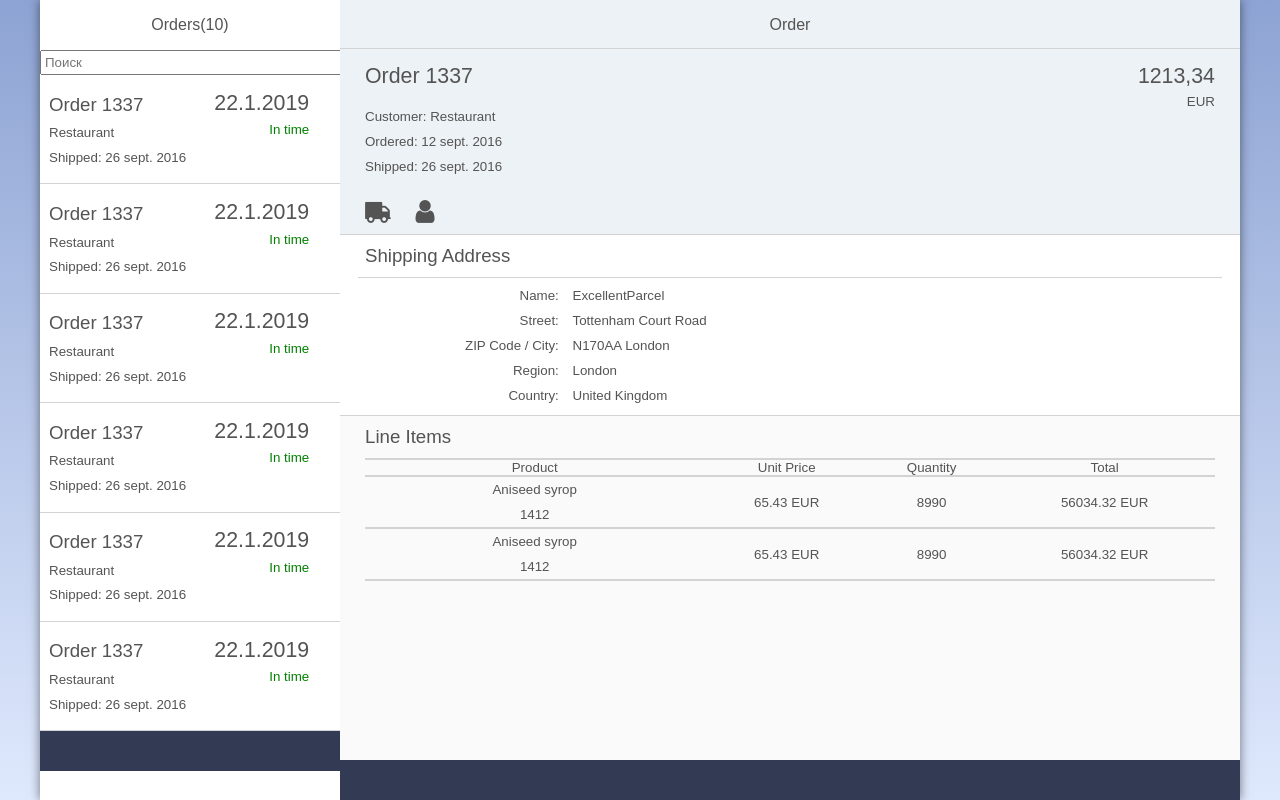
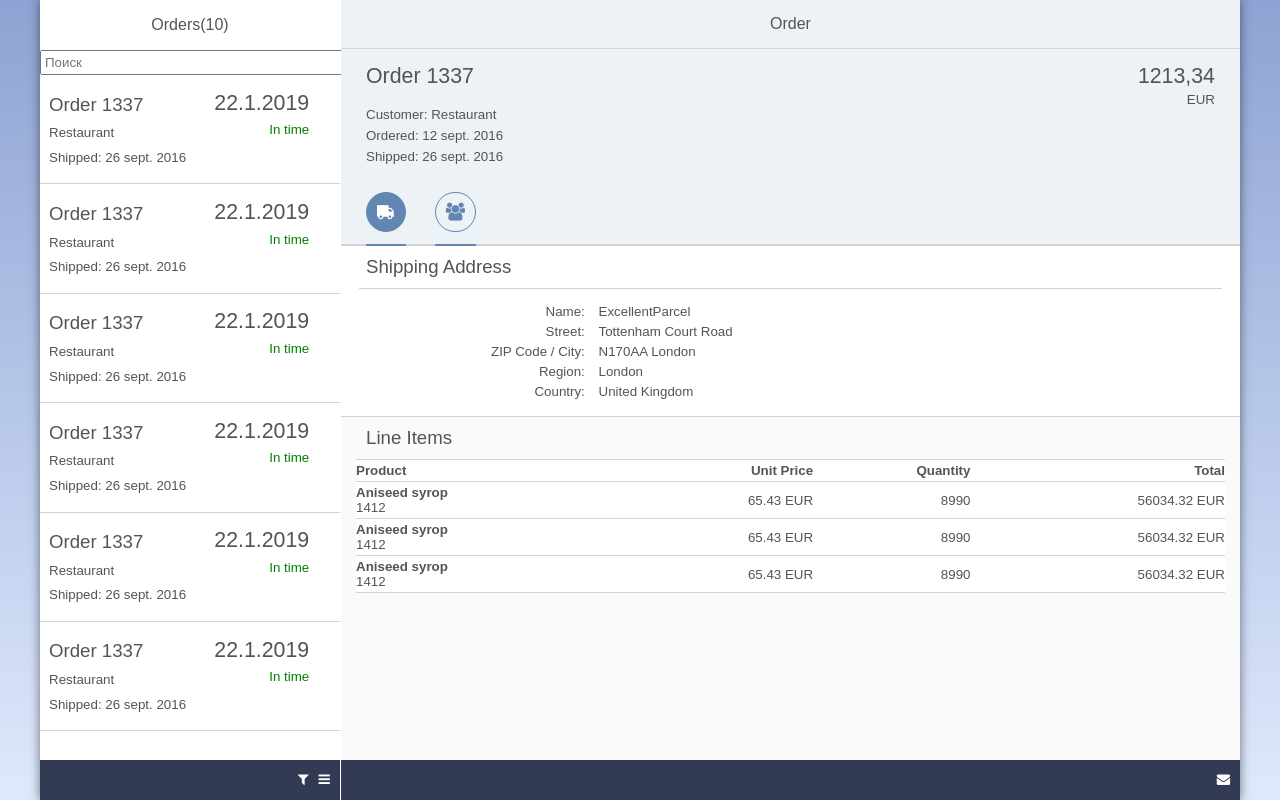
Before and after one commit to VladimirGitsarev/LeverX-Courses, a plain HTML site: page index.html in a window 1280 px wide. Drawn offline with Linux system fonts and the light colour scheme.

Commit message:
Update content

```diff
--- a/index.html
+++ b/index.html
@@ -12,12 +12,13 @@
             <div class="leftbar">
                 <header>
                     <p>Orders(10)</p>
+                </header>
                 <div class="search">
                     <form>
                         <input type="text" placeholder="Поиск">
                     </form>
                  </div>
-                </header>
+
                 <div class="orders">
                     <div class="order">
                         <div class="left">
@@ -86,7 +87,10 @@
                             </div>
                         </div>
                 </div>
-                <footer></footer>
+                <footer>
+                    <i class="fa fa-filter"></i>
+                    <i class="fa fa-bars"></i>
+                </footer>
             </div>
             <div class="info">
                 <header><p>Order</p></header>
@@ -97,8 +101,8 @@
                             <br><p class="customer">Customer: Restaurant</p>
                             <p class = "ordered">Ordered: 12 sept. 2016</p>
                             <p class="shipped">Shipped: 26 sept. 2016</p>
-                            <i class="fa fa-truck fa-flip-horizontal fa-2x"></i>
-                            <i class="fa fa-user fa-2x"></i>
+                            <div class="icon-container"><i class="fa fa-truck fa-flip-horizontal chosen-icon"></i></div>
+                            <div class="icon-container"><i class="fa fa-users unchosen-icon"></i></div>
                             </div>
                         <div class="right">
                             <p class="price"> 1213,34</p>
@@ -108,7 +112,7 @@
                     <div class="shipping-info">
                         <p class="address">Shipping Address</p>
                         <p class="border"></p>
-                        <div>
+                        <div class="left-right">
                         <div class="left">
                             <p>Name: </p>
                             <p>Street: </p>
@@ -127,9 +131,10 @@
                     </div>
                     <div class="order-table">
                         <p class="line-items">Line Items</p>
-                        <table id="line-items-table">
+                        <div class="line-items-table">
+                        <table>
                             <tr>
-                                <td>Product</td><td>Unit Price</td><td>Quantity</td><td>Total</td>
+                                <th>Product</td><th>Unit Price</th><th>Quantity</th><th>Total</th>
                             </tr>
                             <tr>
                                 <td><p>Aniseed syrop</p><p>1412</p></td><td>65.43 EUR</td><td>8990</td><td>56034.32 EUR</td>
@@ -137,10 +142,17 @@
                             <tr>
                                 <td><p>Aniseed syrop</p><p>1412</p></td><td>65.43 EUR</td><td>8990</td><td>56034.32 EUR</td>
                             </tr>
+                            <tr>
+                                <td><p>Aniseed syrop</p><p>1412</p></td><td>65.43 EUR</td><td>8990</td><td>56034.32 EUR</td>
+                            </tr>
+
                         </table>
                         </div>
                     </div>
-                <footer></footer>
+                </div>
+                <footer>
+                    <i class="fa fa-truck fa-envelope"></i>
+                </footer>
             </div>
         </div>
     </body>
--- a/style.css
+++ b/style.css
@@ -20,23 +20,21 @@ body{
     background-color: white;
     flex-direction: row;
     display: flex;
-    width: 1200px;
+    max-width: 1200px;
     height: 100%;
     box-shadow: 0 0 10px rgba(0,0,0,0.5);
 }
 .leftbar{
+    display: none;
     flex-direction: column;
     background-color:white;
-    display: block;
-
+    border-right: 1px solid white;
 }
 
 .orders{
-    display: flex;
-    flex-direction: column;
-    overflow-y: scroll;
+    overflow-y: auto;
     background-color:white;
-    width: 100%;
+    height: 100vh;
 }
 
 .order{
@@ -87,17 +85,48 @@ body{
 }
 
 .info{
+    width: 75%;
     display: flex;
     flex-direction: column;
-    width: 75%;
     height: 100vh;
+}
 
+.info .icon-container{
+    margin-left: 25px;
+    margin-top: 25px;
+    border-bottom: 2px  #6186b1 solid;
+    padding-bottom: 12px;
+}
+
+
+.info div i{
+    border: 1px #6186b1 solid;
+    border-radius: 150px;
+    padding: 10px;
+    font-size: 18px;
+
+}
+
+.chosen-icon{
+    color: white;
+    background-color: #6186b1 ;
+}
+
+.unchosen-icon{
+    color: #6186b1;
+    background-color: transparent;
+}
+
+.info header p{
+    padding: 15px;
+    margin: 0%;
 }
 
 .content{
     display: flex;
     flex-direction: column;
     height: 100%;
+    overflow: auto;
 }
 
 header{
@@ -115,35 +144,40 @@ header{
 footer{
     background-color: #323b53;
     min-height: 3em;
+    display: flex;
+    justify-content: flex-end;
+    align-items: center;
 }
 
-.info footer{
-    min-height: 3em;
+footer i{
+    color: white;
+    padding-right: 10px;
+    font-size: 120px;
 }
 
 .container{
     display: flex;
     flex-direction: block;
     width: 100%;
-    height: 100vh;
+    height: 100%;
 }
 
 .order-info{
     display: flex;
     flex-direction: row;
     background-color: #ecf2f5;
-    min-height: 185px;
-    border-bottom: 1px solid lightgray;
+    min-height: 195px;
+    border-bottom: 2px solid lightgray;
     justify-content: space-between;
 }
 
 .shipping-info{
-    min-height: 180px;
+    min-height: 170px;
     border-bottom: 1px solid lightgray;
 }
 
 .content p{
-    padding: 5px 25px;
+    padding: 3px 25px;
     margin: 0%;
 }
 
@@ -152,6 +186,10 @@ footer{
     padding: 15px 25px 0px 25px;
 }
 
+.icon-container{
+    display: inline-block;
+
+}
 .order-info .price{
     text-align: right;
     font-size: 16pt;
@@ -167,6 +205,9 @@ footer{
     font-size: 14pt;
 }
 
+.shipping-info .left-right{
+    padding: 10px 0px 10px 0px;
+}
 .shipping-info .border{
     margin: 0% 2%;
     border-bottom: 1px solid lightgray;
@@ -185,11 +226,11 @@ footer{
 }
 
 .shipping-info .left p{
-    padding: 10px 0px 0px 125px;
+    padding: 5px 0px 0px 150px;
 }
 
 .shipping-info .right p{
-    padding: 10px 0px 0px 10px;
+    padding: 5px 0px 0px 10px;
 }
 .shipping-info div{
     display: inline-block;
@@ -202,29 +243,55 @@ footer{
 .order-table{
     height: 100%;
     background-color: #fafafa;
-    padding: 0px 25px 0px 25px;
+
 }
 
 .order-table .line-items{
     font-size: 14pt;
-    padding: 10px 0px 10px 0px;
+    padding: 10px 25px 10px 25px;
+    display: flex;
+
 }
 
-table{
-    padding: 25px;
+.order-table table{
     width: 100%;
-    text-align: center;
+    background-color: white;;
     border-collapse: collapse;
 }
 
-table td{
-    border-top: 2px solid lightgray;
-    border-bottom: 2px solid lightgray;
+.line-items-table{
+    padding: 0px 15px 0px 15px;
+}
+
+.order-table table td:first-child, th:first-child{
+    text-align: left;
+}
+
+
+.order-table table td p:first-child{
+    font-weight: bold;
+}
+
+.order-table table p{
     padding: 0px 0px;
 }
 
+table td, th{
+    border-top: 1px solid lightgray;
+    border-bottom: 1px solid lightgray;
+    text-align: right;
+    padding: 3px 0px;
+}
 
-@media screen and (min-width: 600px) {
+::-webkit-scrollbar {
+    width: 10px;
+}
+::-webkit-scrollbar-thumb{
+    background-color: lightgray;
+    border-radius: 20px;
+}
+
+@media screen and (min-width: 768px) {
 
      .container{
         display: flex;
```
Lines whose indentation alone changed are shown as unchanged.
